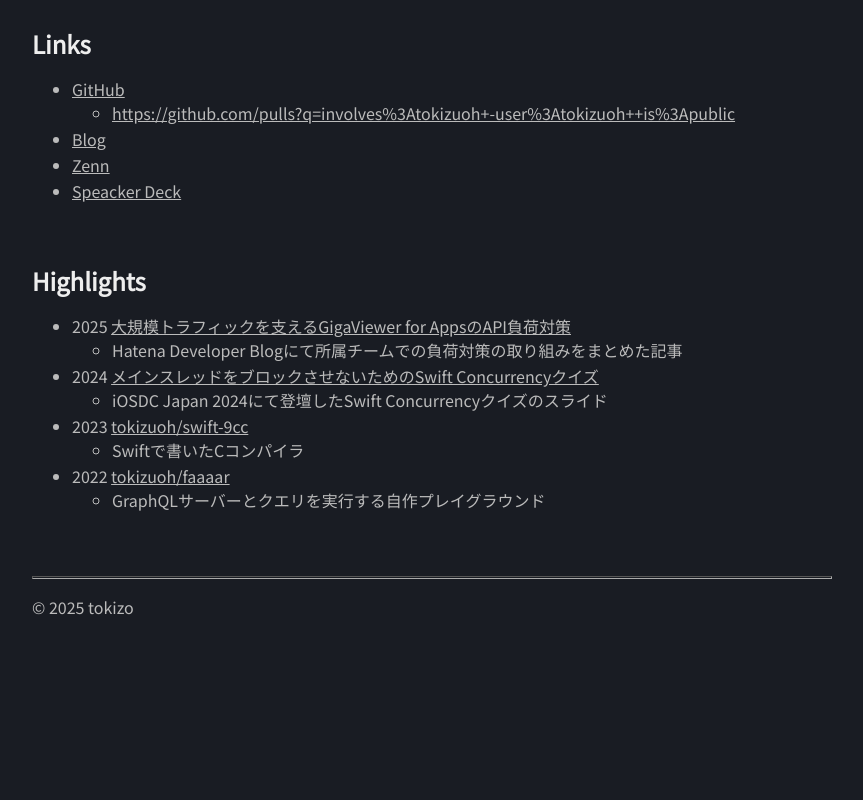
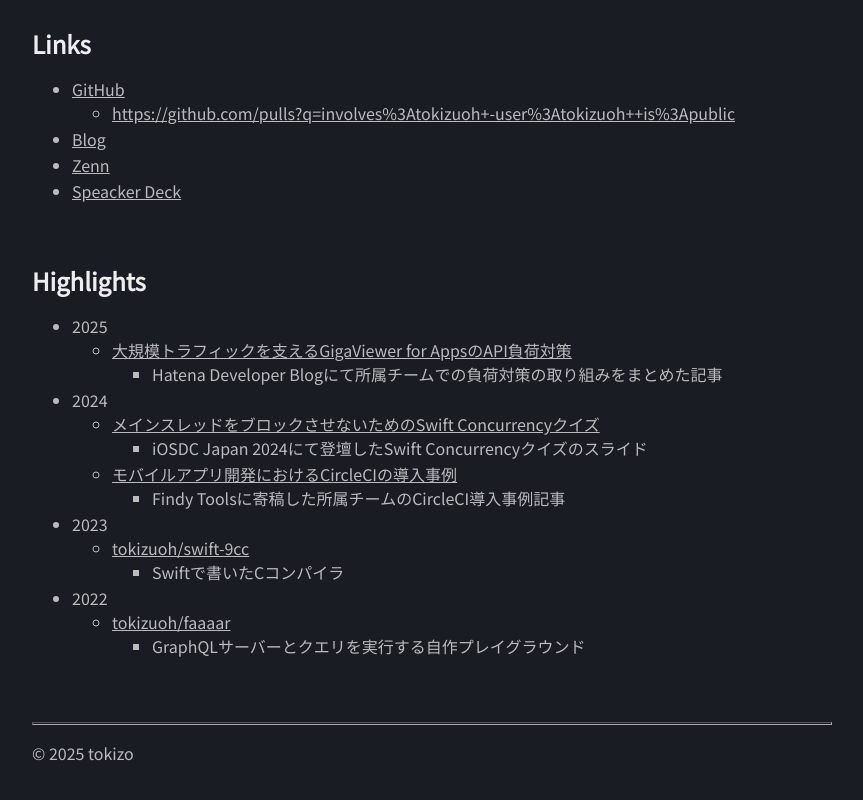
Before and after one commit to tokizuoh/info-tokizuoh-dev, a SvelteKit app: page / in a window 1280 px wide. Shown: the part 500-1300 px from the top of the page, without its empty margins (208-1071 px from the left). Before the commit the page ends 1219 px from the top, so only its background shows below. Built offline with nearby package versions, Linux system fonts and the light colour scheme.

Commit message:
add: Findy Toolsの記事

```diff
--- a/src/routes/Highlights.svelte
+++ b/src/routes/Highlights.svelte
@@ -1,15 +1,23 @@
 <h2>Highlights</h2>
 <ul>
 	<li>
-		2025 <a href="https://developer.hatenastaff.com/entry/inside-gigaviewer-for-apps-13"
+		2025
+		<ul>
+			<li>
+				<a href="https://developer.hatenastaff.com/entry/inside-gigaviewer-for-apps-13"
 					>大規模トラフィックを支えるGigaViewer for AppsのAPI負荷対策</a
 				>
 				<ul>
 					<li>Hatena Developer Blogにて所属チームでの負荷対策の取り組みをまとめた記事</li>
 				</ul>
 			</li>
+		</ul>
+	</li>
 	<li>
-		2024 <a href="https://speakerdeck.com/tokizuoh/swift-cocurrency-quiz"
+		2024
+		<ul>
+			<li>
+				<a href="https://speakerdeck.com/tokizuoh/swift-cocurrency-quiz"
 					>メインスレッドをブロックさせないためのSwift Concurrencyクイズ</a
 				>
 				<ul>
@@ -17,15 +25,35 @@
 				</ul>
 			</li>
 			<li>
-		2023 <a href="https://github.com/tokizuoh/swift-9cc">tokizuoh/swift-9cc</a>
+				<a href="https://findy-tools.io/products/circleci/351/176"
+					>モバイルアプリ開発におけるCircleCIの導入事例</a
+				>
+				<ul>
+					<li>Findy Toolsに寄稿した所属チームのCircleCI導入事例記事</li>
+				</ul>
+			</li>
+		</ul>
+	</li>
+	<li>
+		2023
+		<ul>
+			<li>
+				<a href="https://github.com/tokizuoh/swift-9cc">tokizuoh/swift-9cc</a>
 				<ul>
 					<li>Swiftで書いたCコンパイラ</li>
 				</ul>
 			</li>
+		</ul>
+	</li>
 	<li>
-		2022 <a href="https://github.com/tokizuoh/faaaar">tokizuoh/faaaar</a>
+		2022
+		<ul>
+			<li>
+				<a href="https://github.com/tokizuoh/faaaar">tokizuoh/faaaar</a>
 				<ul>
 					<li>GraphQLサーバーとクエリを実行する自作プレイグラウンド</li>
 				</ul>
 			</li>
 		</ul>
+	</li>
+</ul>
```
Lines whose indentation alone changed are shown as unchanged.
